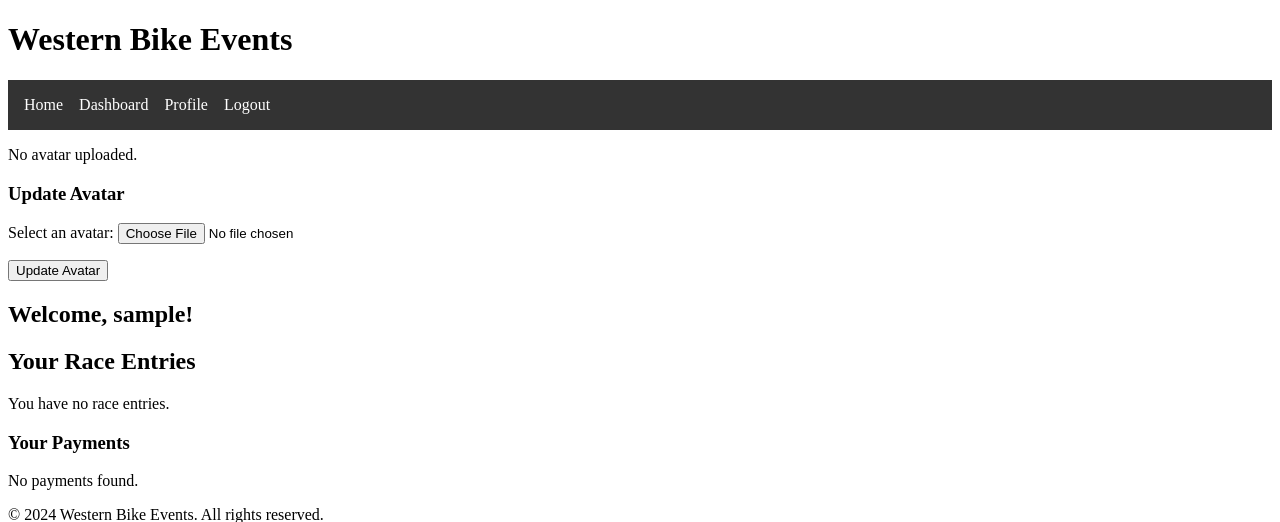
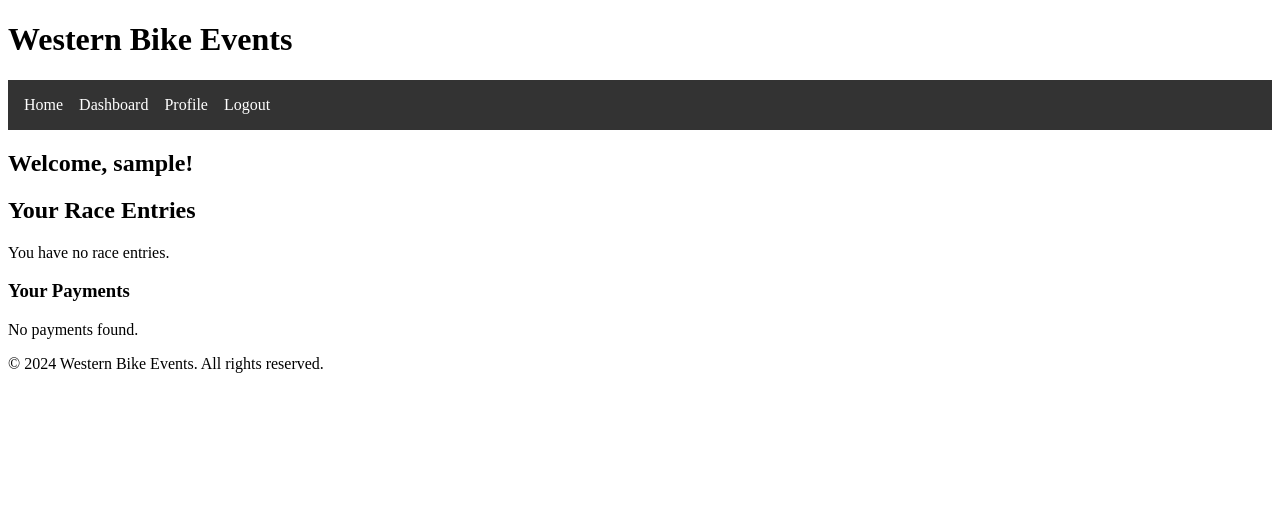
Before and after one commit to ValleysEnduro/Dev2, a Django app: page /users/dashboard/ in a window 1280 px wide. Shown: the top 522 px of the page. Run offline with Django 5.2, Linux system fonts and the light colour scheme; the visitor is signed in with stand-in values (Sample User, id 1); data that the repository does not hold is empty.

Commit message:
removed avatar upload and ran tests

```diff
--- a/users/Templates/users/dashboard.html
+++ b/users/Templates/users/dashboard.html
@@ -1,19 +1,6 @@
 {% extends "base.html" %}
 
 {% block content %}
-<div id="avatar-section">
-    {% if user.avatar %}
-        <img src="{{ user.avatar.url }}" alt="{{ user.username }}'s avatar" width="150">
-    {% else %}
-        <p>No avatar uploaded.</p>
-    {% endif %}
-    <h3>Update Avatar</h3>
-    <form method="post" enctype="multipart/form-data">
-        {% csrf_token %}
-        {{ form.as_p }}
-        <button type="submit">Update Avatar</button>
-    </form>
-</div>
 
 <div class="mt-4">
     <h2>Welcome, {{ user.username }}!</h2>
--- a/users/Templates/users/profile.html
+++ b/users/Templates/users/profile.html
@@ -3,5 +3,4 @@
 <h2>Profile</h2>
 <p>Username: {{ user.username }}</p>
 <p>Email: {{ user.email }}</p>
-<a href="{% url 'users:update_avatar_view' %}">Update Avatar</a>
 {% endblock %}
--- a/users/forms.py
+++ b/users/forms.py
@@ -5,24 +5,14 @@ from users.models import CustomUser
 
 class CustomUserCreationForm(UserCreationForm):
     email = forms.EmailField(required=True)  # Makes email required
-    avatar = forms.ImageField(required=False)  # Ensures avatar is optional
 
     class Meta(UserCreationForm.Meta):
         model = CustomUser
-        fields = UserCreationForm.Meta.fields + ('email', 'avatar',)
+        fields = UserCreationForm.Meta.fields + ('email',)
 
     def save(self, commit=True):
         user = super().save(commit=False)
         user.email = self.cleaned_data['email']
-        if self.cleaned_data.get('avatar'):
-            user.avatar = self.cleaned_data['avatar']
         if commit:
             user.save()
         return user
-
-class AvatarForm(forms.ModelForm):
-    avatar = forms.ImageField(label='Select an avatar', required=False)
-
-    class Meta:
-        model = CustomUser
-        fields = ['avatar']
--- a/users/urls.py
+++ b/users/urls.py
@@ -3,8 +3,7 @@ from django.urls import path
 from .views import (
     register_view, register_user, login_view, perform_login,
     logout_view, perform_logout, dashboard, profile_view,
-    update_avatar_view, update_avatar, delete_avatar, redirect_to_profile,
-    confirm_cancel_entry, cancel_entry
+    redirect_to_profile, confirm_cancel_entry, cancel_entry
 )
 
 app_name = 'users'
@@ -18,9 +17,6 @@ urlpatterns = [
     path('logout/submit/', perform_logout, name='perform_logout'),
     path('dashboard/', dashboard, name='dashboard'),
     path('profile/', profile_view, name='profile_view'),
-    path('avatar/update/', update_avatar_view, name='update_avatar_view'),
-    path('avatar/update/submit/', update_avatar, name='update_avatar'),
-    path('avatar/delete/', delete_avatar, name='delete_avatar'),
     path('redirect_to_profile/', redirect_to_profile, name='redirect_to_profile'),
     path('entry/confirm_cancel/<int:entry_id>/', confirm_cancel_entry, name='confirm_cancel_entry'),
     path('entry/cancel/<int:entry_id>/', cancel_entry, name='cancel_entry'),
--- a/users/views.py
+++ b/users/views.py
@@ -1,3 +1,4 @@
+# users/views.py
 import sys
 import logging
 from django.shortcuts import render, get_object_or_404, redirect
@@ -7,7 +8,7 @@ from django.contrib.auth import authenticate, login, logout
 from django.urls import reverse
 from django.views.decorators.http import require_http_methods, require_POST, require_GET
 from django.http import HttpResponseRedirect, JsonResponse
-from .forms import CustomUserCreationForm, AvatarForm
+from .forms import CustomUserCreationForm  # Removed AvatarForm import
 from event_management.models import Entry
 from payments.models import Payment, RaceEntry
 
@@ -37,17 +38,7 @@ def log_and_redirect(view_func):
 @log_and_redirect
 @require_http_methods(["GET", "POST"])
 def dashboard(request):
-    if request.method == 'POST':
-        form = AvatarForm(request.POST, request.FILES, instance=request.user)
-        if form.is_valid():
-            form.save()
-            messages.success(request, 'Your avatar has been updated successfully!')
-            return redirect('users:dashboard')
-    else:
-        form = AvatarForm(instance=request.user)
-
     context = get_user_related_data(request.user)
-    context['form'] = form
     return render(request, 'users/dashboard.html', context)
 
 # Separate GET and POST for cancel_entry
@@ -92,17 +83,7 @@ def perform_login(request):
 @log_and_redirect
 @require_GET
 def profile_view(request):
-    if request.method == 'POST':
-        form = AvatarForm(request.POST, request.FILES, instance=request.user)
-        if form.is_valid():
-            logger.info("Form is valid, saving avatar.")
-            form.save()
-            return redirect('profile')
-        else:
-            logger.error("Form is not valid: %s", form.errors)
-    else:
-        form = AvatarForm(instance=request.user)
-
+    form = CustomUserCreationForm(instance=request.user)
     return render(request, 'profile.html', {'form': form})
 
 # Separate GET and POST for logout_view
@@ -130,7 +111,7 @@ def register_view(request):
 @log_and_redirect
 @require_POST
 def register_user(request):
-    form = CustomUserCreationForm(request.POST, request.FILES)
+    form = CustomUserCreationForm(request.POST)
     if form.is_valid():
         user = form.save()
         messages.success(request, f'Account created for {user.username}!')
@@ -144,36 +125,3 @@ def register_user(request):
 @require_GET
 def redirect_to_profile(request):
     return HttpResponseRedirect(reverse('users:profile'))
-
-# Separate GET and POST for update_avatar
-@login_required
-@log_and_redirect
-@require_GET
-def update_avatar_view(request):
-    form = AvatarForm(instance=request.user)
-    return render(request, 'users/update_avatar.html', {'form': form})
-
-@login_required
-@log_and_redirect
-@require_POST
-def update_avatar(request):
-    form = AvatarForm(request.POST, request.FILES, instance=request.user)
-    if form.is_valid():
-        form.save()
-        messages.success(request, 'Your avatar has been updated successfully!')
-        return JsonResponse({'success': True, 'redirect_url': reverse('users:profile')})
-    return JsonResponse({'success': False, 'error': form.errors.as_json()})
-
-# View to delete user avatar
-@login_required
-@log_and_redirect
-@require_POST
-def delete_avatar(request):
-    user = request.user
-    if user.avatar:
-        user.avatar.delete()
-        user.save()
-        messages.success(request, "Avatar deleted successfully!")
-    else:
-        messages.error(request, "No avatar to delete.")
-    return JsonResponse({'success': True, 'redirect_url': reverse('users:dashboard')})
```
Also changed, not shown: users/Templates/users/update_avatar.html (deleted, +0 -10 lines), users/factories.py (+2 -41 lines), users/models.py (+1 -8 lines), users/tests/test_models.py (+0 -36 lines), users/tests/test_utils.py (+19 -12 lines), test_files/test_avatar.jpg.jpg (added), users/migrations/0002_alter_customuser_avatar.py (deleted), users/migrations/0002_remove_customuser_avatar.py (added).
